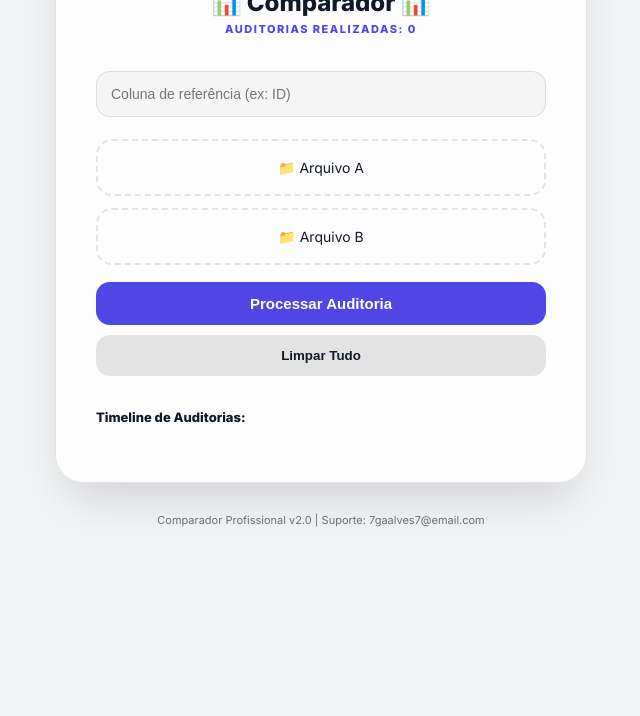
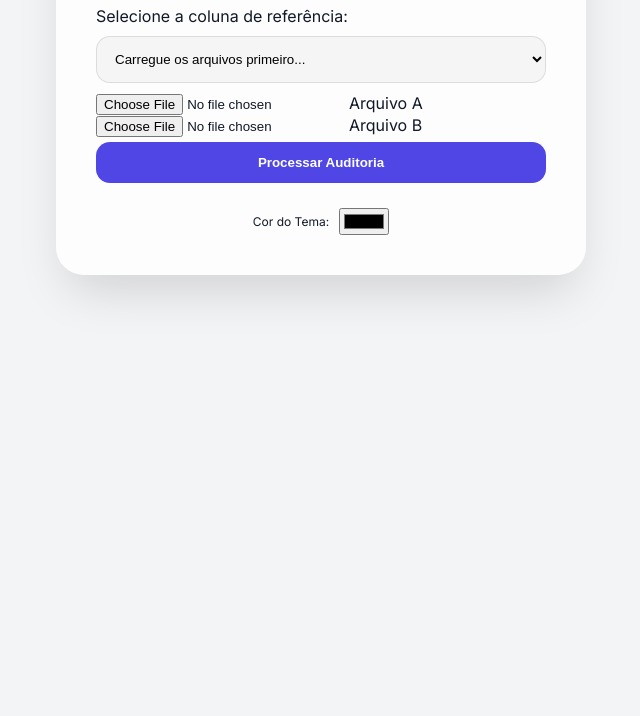
Before and after one commit to 7gaalves7/comparador-site, a plain HTML site: page index.html in a window 1280 px wide. Shown: the part 164-880 px from the top of the page, without its empty margins (319-959 px from the left). After the commit the page ends 800 px from the top, so only its background shows below. Drawn offline with Linux system fonts and the light colour scheme.

Commit message:
Update index.html

```diff
--- a/index.html
+++ b/index.html
@@ -2,141 +2,92 @@
 <html lang="pt-br">
 <head>
     <meta charset="UTF-8">
-    <meta name="viewport" content="width=device-width, initial-scale=1.0">
-    <title>Comparador Profissional v2.0</title>
+    <title>Comparador Profissional v3.0</title>
+    <!-- Incluindo a biblioteca SheetJS para ler o Excel no navegador -->
+    <script src="https://cdnjs.cloudflare.com/ajax/libs/xlsx/0.18.5/xlsx.full.min.js"></script>
     <link href="https://fonts.googleapis.com/css2?family=Inter:wght@300;400;600;800&display=swap" rel="stylesheet">
     <style>
-        :root { --bg-body: #f3f4f6; --bg-card: rgba(255, 255, 255, 0.8); --text-main: #111827; --accent: #4f46e5; --border: rgba(0,0,0,0.1); }
-        body.dark-mode { --bg-body: #030712; --bg-card: rgba(17, 24, 39, 0.8); --text-main: #f9fafb; --border: rgba(255,255,255,0.1); }
-
-        body { font-family: 'Inter', sans-serif; background-color: var(--bg-body); color: var(--text-main); transition: 0.5s; display: flex; flex-direction: column; align-items: center; padding: 40px 20px; min-height: 100vh; margin: 0; }
-
-        .card {
-            background: var(--bg-card); backdrop-filter: blur(20px); padding: 40px; border-radius: 28px;
-            box-shadow: 0 25px 50px -12px rgba(0,0,0,0.15); width: 100%; max-width: 450px; border: 1px solid var(--border);
-        }
-
-        h1 { font-size: 24px; font-weight: 800; margin-bottom: 5px; text-align: center; }
-        #counter { font-size: 11px; text-align: center; color: var(--accent); margin-bottom: 25px; font-weight: 700; text-transform: uppercase; letter-spacing: 1.5px; }
-
-        input[type="text"] { width: 100%; padding: 14px; margin: 10px 0; border: 1px solid var(--border); border-radius: 14px; background: rgba(0,0,0,0.03); color: var(--text-main); box-sizing: border-box; outline: none; font-size: 14px; }
-
-        .upload-wrapper { display: block; border: 2px dashed var(--border); padding: 18px; margin: 12px 0; border-radius: 16px; cursor: pointer; text-align: center; transition: 0.3s; font-size: 14px; font-weight: 500; }
-        .upload-wrapper:hover { border-color: var(--accent); background: rgba(79, 70, 229, 0.05); }
-
-        button { cursor: pointer; border: none; padding: 13px; border-radius: 14px; font-weight: 600; margin: 5px 0; transition: 0.2s; }
-        button:active { transform: scale(0.97); }
-        .main { background: var(--accent); color: white; width: 100%; font-size: 15px; }
-        .secondary { background: var(--border); color: var(--text-main); width: 100%; }
-
-        #progress-container { width: 100%; background: var(--border); border-radius: 10px; display: none; height: 6px; margin: 15px 0; overflow: hidden; }
-        #progress-bar { width: 0%; height: 100%; background: var(--accent); transition: width 0.4s; }
-
-        .msg { padding: 12px; border-radius: 14px; margin-top: 15px; display: none; font-size: 13px; font-weight: 500; }
-        .msg-error { background: #fee2e2; color: #b91c1c; }
-        .msg-success { background: #dcfce7; color: #15803d; }
-
-        .timeline { list-style: none; padding: 0; margin-top: 15px; }
-        .timeline li { padding: 10px 0; border-bottom: 1px solid var(--border); font-size: 13px; display: flex; align-items: center; }
-        .timeline li::before { content: "•"; color: var(--accent); margin-right: 10px; font-weight: bold; }
-
-        footer { margin-top: 30px; font-size: 11px; color: var(--text-main); opacity: 0.6; text-align: center; }
+        :root { --accent: #4f46e5; --bg-body: #f3f4f6; --bg-card: rgba(255, 255, 255, 0.8); --text-main: #111827; }
+        body.dark-mode { --bg-body: #030712; --bg-card: rgba(17, 24, 39, 0.8); --text-main: #f9fafb; }
+        body { font-family: 'Inter', sans-serif; background-color: var(--bg-body); color: var(--text-main); display: flex; flex-direction: column; align-items: center; padding: 40px 20px; transition: 0.3s; }
+        .card { background: var(--bg-card); backdrop-filter: blur(20px); padding: 40px; border-radius: 28px; width: 100%; max-width: 450px; box-shadow: 0 25px 50px -12px rgba(0,0,0,0.15); }
+        select { width: 100%; padding: 14px; margin: 10px 0; border-radius: 14px; border: 1px solid rgba(0,0,0,0.1); background: rgba(0,0,0,0.03); outline: none; }
+        button { cursor: pointer; border: none; padding: 13px; border-radius: 14px; font-weight: 600; margin: 5px 0; width: 100%; background: var(--accent); color: white; }
+        .theme-picker { margin-top: 20px; display: flex; align-items: center; justify-content: center; gap: 10px; font-size: 12px; }
     </style>
 </head>
 <body>
 
     <div class="card">
-        <div style="display: flex; justify-content: space-between; margin-bottom: 20px;">
-            <button onclick="document.body.classList.toggle('dark-mode')">🌓 Alternar</button>
-            <button onclick="alert('Instruções: Faça upload de dois arquivos .xlsx. O limite é 10MB.')">ℹ️ Ajuda</button>
-        </div>
+        <h1>📊 Comparador 📊</h1>
 
-        <h1>📊 Comparador 📊</h1>
-        <div id="counter">Auditorias realizadas: 0</div>
+        <!-- Menu Suspenso de Colunas -->
+        <label>Selecione a coluna de referência:</label>
+        <select id="colunas-select">
+            <option value="">Carregue os arquivos primeiro...</option>
+        </select>
 
-        <input type="text" id="colunas" placeholder="Coluna de referência (ex: ID)">
+        <label class="upload-wrapper" for="file1"><input type="file" id="file1" onchange="lerCabecalhos()">Arquivo A</label>
+        <label class="upload-wrapper" for="file2"><input type="file" id="file2" onchange="lerCabecalhos()">Arquivo B</label>
 
-        <label class="upload-wrapper" for="file1"><span id="label1">📁 Arquivo A</span><input type="file" id="file1" style="display:none;" onchange="updateUI(this, 'label1')"></label>
-        <label class="upload-wrapper" for="file2"><span id="label2">📁 Arquivo B</span><input type="file" id="file2" style="display:none;" onchange="updateUI(this, 'label2')"></label>
+        <button onclick="processar()">Processar Auditoria</button>
+        <div id="msgBox"></div>
 
-        <button class="main" onclick="processar()">Processar Auditoria</button>
-        <div id="progress-container"><div id="progress-bar"></div></div>
-        <button class="secondary" onclick="limpar()">Limpar Tudo</button>
-
-        <div id="msgBox" class="msg"></div>
-        <div id="historico" style="margin-top: 25px;">
-            <strong style="font-size: 13px;">Timeline de Auditorias:</strong>
-            <ul class="timeline" id="lista-historico"></ul>
+        <div class="theme-picker">
+            Cor do Tema: <input type="color" id="colorPicker" onchange="mudarCor(this.value)">
         </div>
     </div>
 
-    <footer>Comparador Profissional v2.0 | Suporte: 7gaalves7@email.com</footer>
+    <script>
+        // Lógica para ler colunas do Excel sem enviar ao servidor
+        async function lerCabecalhos() {
+            const file = document.getElementById('file1').files[0];
+            if (!file) return;
 
-    <script>
-        window.onload = () => { carregarHistorico(); atualizarContador(); };
+            const reader = new FileReader();
+            reader.onload = (e) => {
+                const data = new Uint8Array(e.target.result);
+                const workbook = XLSX.read(data, {type: 'array'});
+                const sheet = workbook.Sheets[workbook.SheetNames[0]];
+                const range = XLSX.utils.decode_range(sheet['!ref']);
 
-        function mostrarMsg(texto, isError = true) {
-            const m = document.getElementById("msgBox");
-            m.className = "msg " + (isError ? "msg-error" : "msg-success");
-            m.innerText = texto; m.style.display = "block";
+                const select = document.getElementById('colunas-select');
+                select.innerHTML = ''; // Limpa o menu
+
+                for(let C = range.s.c; C <= range.e.c; ++C) {
+                    const address = XLSX.utils.encode_col(C) + "1";
+                    const header = sheet[address].v;
+                    const option = document.createElement("option");
+                    option.value = header;
+                    option.text = header;
+                    select.add(option);
+                }
+            };
+            reader.readAsArrayBuffer(file);
         }
 
-        function updateUI(input, labelId) {
-            const f = input.files[0];
-            if (!f.name.endsWith('.xlsx')) return mostrarMsg("Erro: Use apenas .xlsx!");
-            if (f.size > 10 * 1024 * 1024) return mostrarMsg("Erro: Arquivo > 10MB!");
-            document.getElementById(labelId).innerText = "✅ " + f.name;
-            document.getElementById("msgBox").style.display = "none";
+        // Lógica de mudar cor do tema
+        function mudarCor(cor) {
+            document.documentElement.style.setProperty('--accent', cor);
         }
 
         async function processar() {
             const f1 = document.getElementById("file1").files[0];
             const f2 = document.getElementById("file2").files[0];
-            const col = document.getElementById("colunas").value;
+            const col = document.getElementById("colunas-select").value;
 
-            if (!f1 || !f2) return mostrarMsg("Selecione os dois arquivos!");
-            if (!col) return mostrarMsg("Informe a coluna de referência!");
+            if (!f1 || !f2 || !col) return alert("Selecione arquivos e a coluna!");
 
-            const bar = document.getElementById("progress-bar");
-            document.getElementById("progress-container").style.display = "block";
-            bar.style.width = "40%";
+            const formData = new FormData();
+            formData.append("arquivo1", f1);
+            formData.append("arquivo2", f2);
+            formData.append("colunas", col);
 
-            try {
-                const formData = new FormData();
-                formData.append("arquivo1", f1); formData.append("arquivo2", f2);
-                formData.append("colunas", col);
-
-                const res = await fetch("https://comparador-de-planilhas.onrender.com/comparar", { method: "POST", body: formData });
-                if (!res.ok) throw new Error("Erro no servidor.");
-
-                bar.style.width = "100%";
-                const blob = await res.blob();
-                const url = window.URL.createObjectURL(blob);
-                const a = document.createElement("a"); a.href = url; a.download = "Auditoria_Final.xlsx"; a.click();
-
-                mostrarMsg("Concluído com sucesso!", false);
-                salvarHistorico(f1.name + " & " + f2.name);
-            } catch (e) { mostrarMsg(e.message); }
-            finally { setTimeout(() => document.getElementById("progress-container").style.display = "none", 1000); }
-        }
-
-        function limpar() { window.location.reload(); }
-
-        function salvarHistorico(nome) {
-            let hist = JSON.parse(localStorage.getItem('auditorias') || "[]");
-            hist.unshift(nome);
-            localStorage.setItem('auditorias', JSON.stringify(hist));
-            localStorage.setItem('totalAuditorias', parseInt(localStorage.getItem('totalAuditorias') || 0) + 1);
-            carregarHistorico(); atualizarContador();
-        }
-
-        function atualizarContador() {
-            document.getElementById("counter").innerText = "Auditorias realizadas: " + (localStorage.getItem('totalAuditorias') || 0);
-        }
-
-        function carregarHistorico() {
-            const hist = JSON.parse(localStorage.getItem('auditorias') || "[]").slice(0, 3);
-            document.getElementById("lista-historico").innerHTML = hist.map(item => `<li>${item}</li>`).join('');
+            const res = await fetch("https://comparador-de-planilhas.onrender.com/comparar", { method: "POST", body: formData });
+            const blob = await res.blob();
+            const url = window.URL.createObjectURL(blob);
+            const a = document.createElement("a"); a.href = url; a.download = "Resultado.xlsx"; a.click();
+            alert("Sucesso!");
         }
     </script>
 </body>
```
